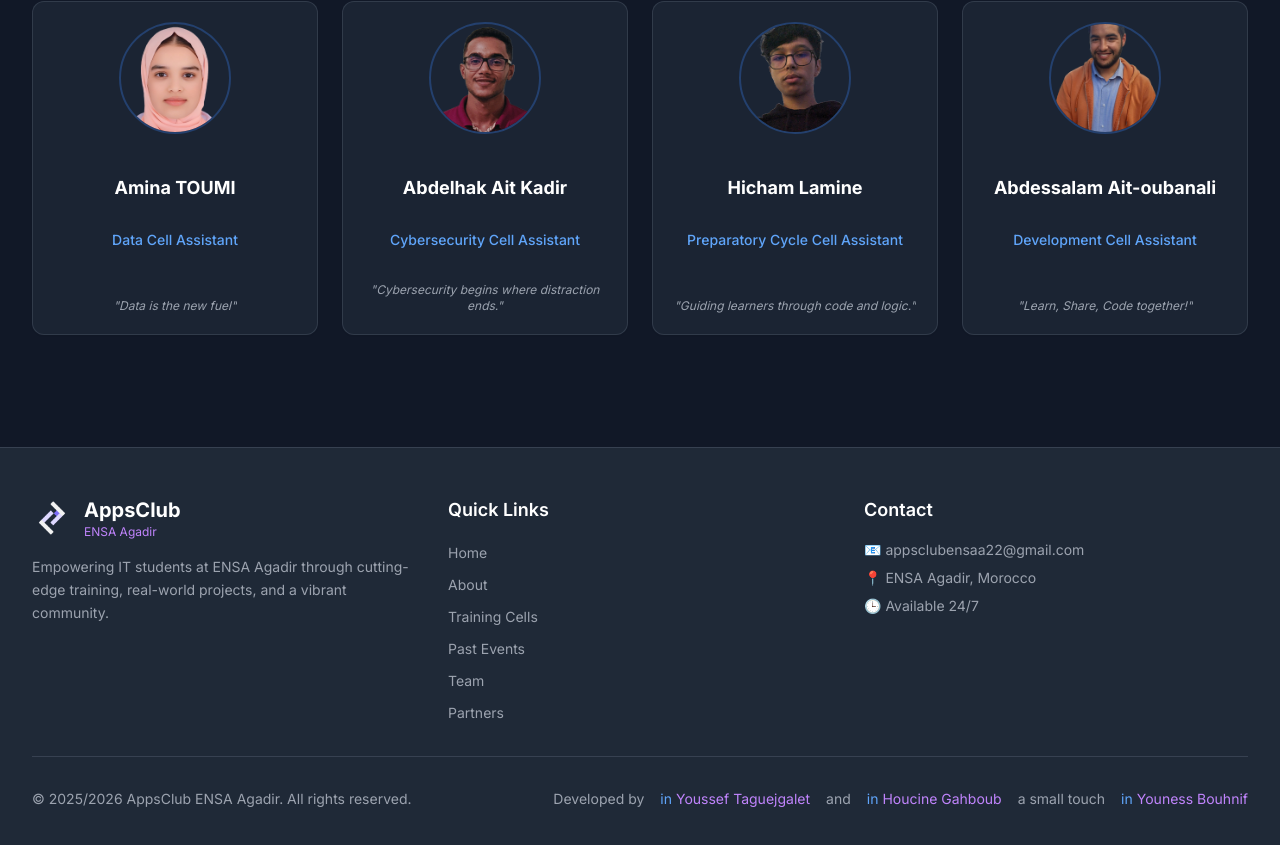
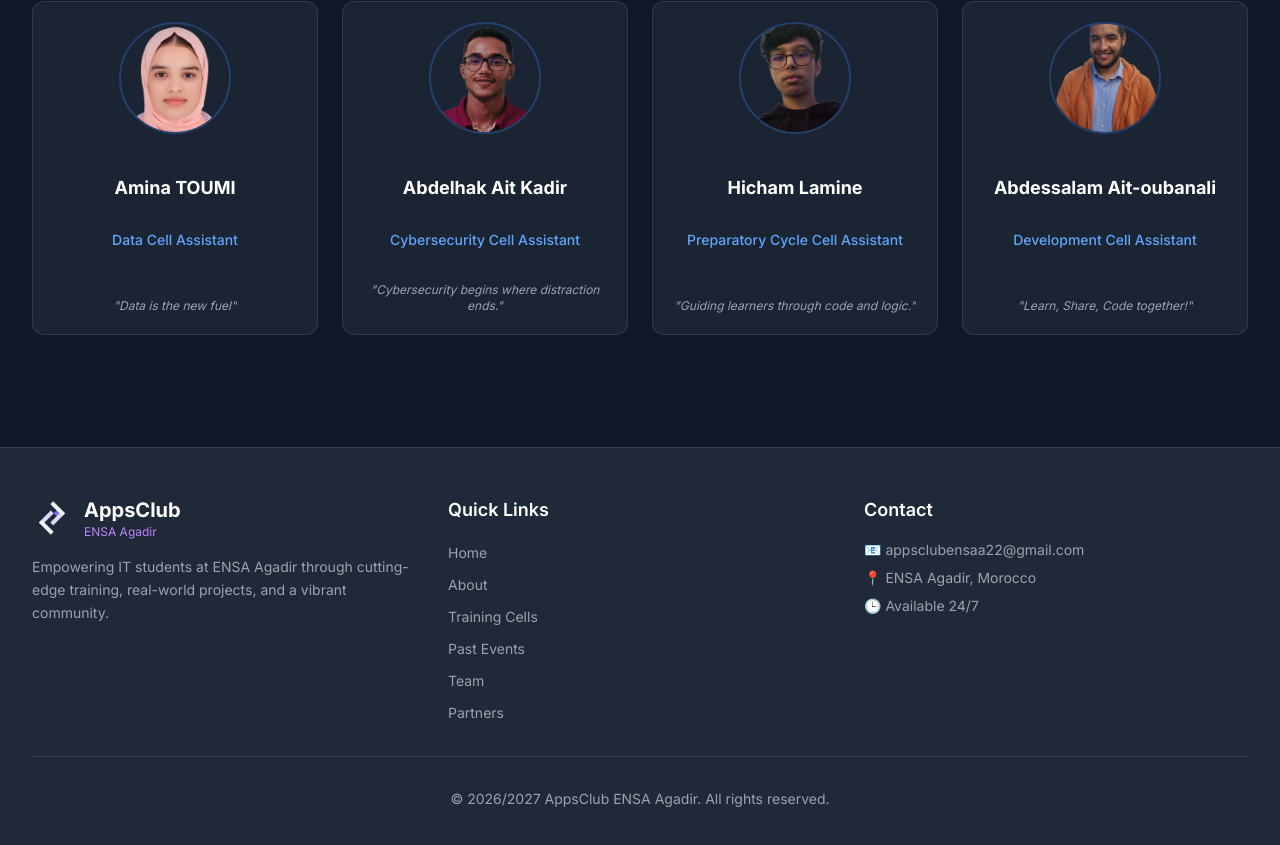
Before and after one commit to AppsClub-ENSAA/Website, a Next.js app: page /members in a window 1280 px wide. Shown: the part 2857-3702 px from the top of the page. Built offline with nearby package versions, Linux system fonts and the light colour scheme.

Commit message:
Update mission/footer year to 26/27, drop footer credits, remove team-card quotes, unify assistant card color

```diff
--- a/app/globals.css
+++ b/app/globals.css
@@ -231,9 +231,9 @@ html::-webkit-scrollbar-thumb:hover {
   height: 400px !important;
   border-radius: 6px !important;
   margin: 0 auto 20px auto !important;
-  background: linear-gradient(135deg, #4facfe, #0052d4) !important;
-  box-shadow: 0 8px 25px rgba(79, 172, 254, 0.3), 0 4px 15px rgba(0, 82, 212, 0.2);
-  border: 1px solid rgba(79, 172, 254, 0.3);
+  background: linear-gradient(135deg, #b352d3 0%, #4710c2 100%) !important;
+  box-shadow: 0 8px 25px rgba(179, 82, 211, 0.3), 0 4px 15px rgba(71, 16, 194, 0.2);
+  border: 1px solid rgba(179, 82, 211, 0.3);
   position: relative;
   overflow: hidden;
 }
@@ -254,7 +254,7 @@ html::-webkit-scrollbar-thumb:hover {
   left: 0;
   right: 0;
   bottom: 0;
-  background: linear-gradient(135deg, rgba(79, 172, 254, 0.1), rgba(0, 82, 212, 0.1));
+  background: linear-gradient(135deg, rgba(179, 82, 211, 0.1) 0%, rgba(71, 16, 194, 0.1) 100%);
   border-radius: 6px;
   pointer-events: none;
   z-index: 1;
@@ -297,19 +297,6 @@ html::-webkit-scrollbar-thumb:hover {
   color: rgb(196 181 253);
   display: -webkit-box !important;
   -webkit-line-clamp: 2 !important;
-  -webkit-box-orient: vertical !important;
-  overflow: hidden !important;
-  text-overflow: ellipsis !important;
-}
-
-.member-quote-portrait {
-  font-style: italic !important;
-  font-size: 14px !important;
-  line-height: 1.4 !important;
-  min-height: 60px !important;
-  color: rgb(156 163 175);
-  display: -webkit-box !important;
-  -webkit-line-clamp: 3 !important;
   -webkit-box-orient: vertical !important;
   overflow: hidden !important;
   text-overflow: ellipsis !important;
--- a/components/footer.tsx
+++ b/components/footer.tsx
@@ -71,40 +71,8 @@ export default function Footer() {
         </div>
 
         {/* Bottom Section */}
-        <div className="border-t border-gray-700 mt-8 pt-8 flex flex-col md:flex-row justify-between items-center">
-          <p className="text-gray-400 text-sm">© 2025/2026 AppsClub ENSA Agadir. All rights reserved.</p>
-          <div className="flex items-center gap-4 mt-4 md:mt-0 text-sm">
-            <span className="text-gray-400">Developed by</span>
-            <a
-              href="https://www.linkedin.com/in/youssef-tag/"
-              target="_blank"
-              rel="noopener noreferrer"
-              className="text-purple-400 hover:text-purple-300 transition-colors duration-200 flex items-center gap-1"
-            >
-              <span className="text-blue-400">in</span>
-              Youssef Taguejgalet
-            </a>
-            <span className="text-gray-400">and</span>
-            <a
-              href="https://www.linkedin.com/in/houcine-gahboub-32955b32b"
-              target="_blank"
-              rel="noopener noreferrer"
-              className="text-purple-400 hover:text-purple-300 transition-colors duration-200 flex items-center gap-1"
-            >
-              <span className="text-blue-400">in</span>
-              Houcine Gahboub
-            </a>
-            <span className="text-gray-400">a small touch</span>
-            <a
-              href="https://www.linkedin.com/in/younessbouhnif"
-              target="_blank"
-              rel="noopener noreferrer"
-              className="text-purple-400 hover:text-purple-300 transition-colors duration-200 flex items-center gap-1"
-            >
-              <span className="text-blue-400">in</span>
-              Youness Bouhnif
-            </a>
-          </div>
+        <div className="border-t border-gray-700 mt-8 pt-8 flex justify-center items-center">
+          <p className="text-gray-400 text-sm">© 2026/2027 AppsClub ENSA Agadir. All rights reserved.</p>
         </div>
       </div>
     </footer>
--- a/components/team.tsx
+++ b/components/team.tsx
@@ -75,9 +75,6 @@ export default function Team() {
                 <div className="text-content-portrait">
                   <div className="member-name-portrait">{member.name}</div>
                   <div className="member-role-portrait text-purple-400">{member.role}</div>
-                  {member.quote && (
-                    <div className="member-quote-portrait line-clamp-2">"{member.quote}"</div>
-                  )}
                 </div>
               </Card>
             ))}
--- a/components/vision-mission.tsx
+++ b/components/vision-mission.tsx
@@ -36,7 +36,7 @@ export default function VisionMission() {
               <div className="w-16 h-16 bg-gradient-to-br from-blue-500 to-purple-600 rounded-full flex items-center justify-center mx-auto mb-4">
                 <Rocket className="h-8 w-8 text-white" />
               </div>
-              <CardTitle className="text-2xl font-bold text-white">Mission 2024/2025</CardTitle>
+              <CardTitle className="text-2xl font-bold text-white">Mission 26/27</CardTitle>
             </CardHeader>
             <CardContent>
               <ul className="space-y-3 text-gray-300">
```
